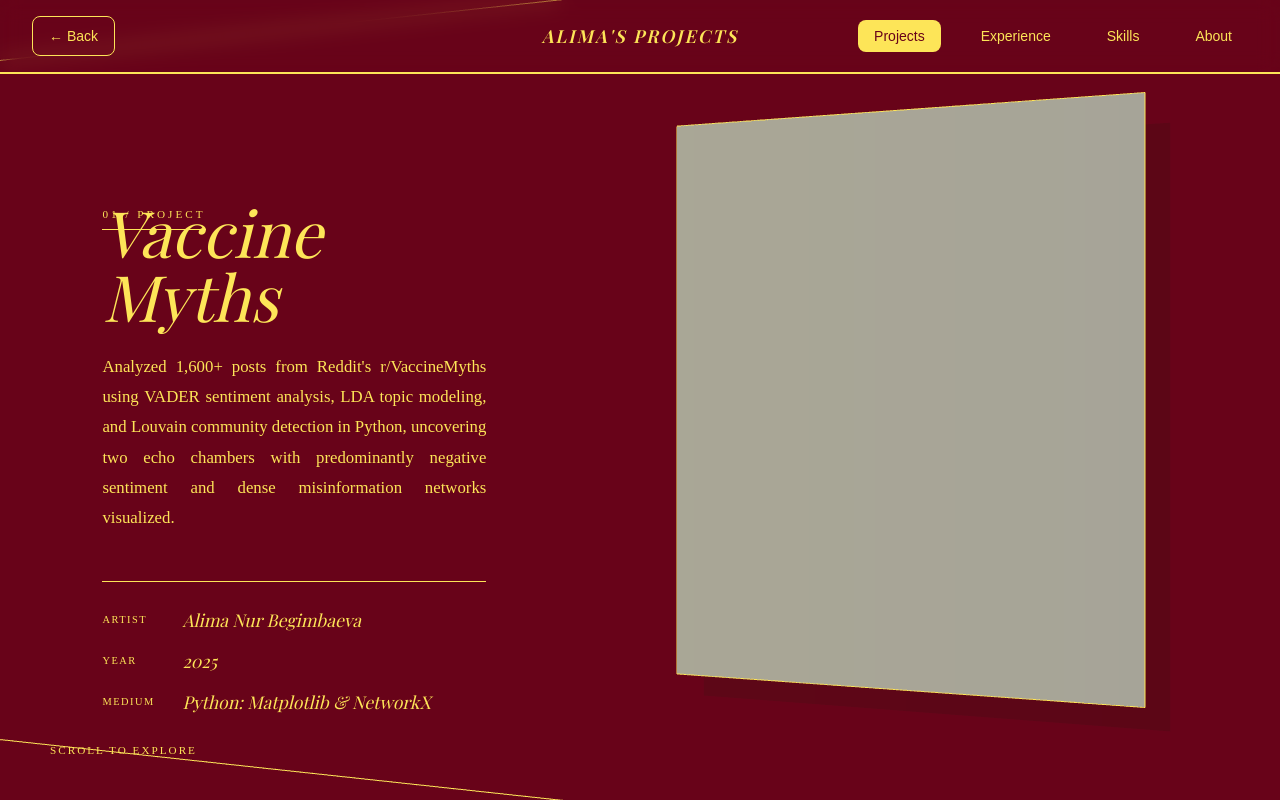
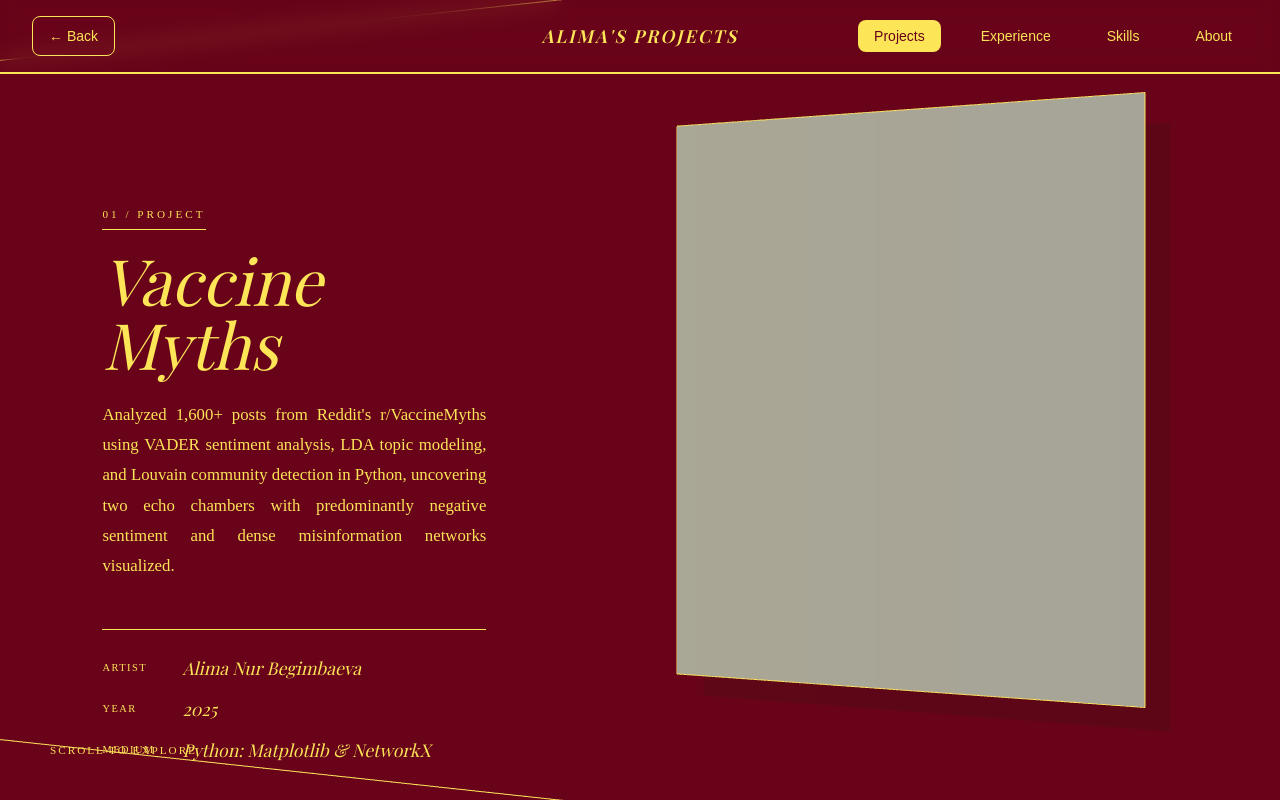
Before and after one commit to alimanbg/portfolio, a plain HTML site: page projects/projects.html in a window 1280 px wide. Drawn offline with nearby package versions, Linux system fonts and the light colour scheme; animation ran at ten frames a second; a web font is replaced by a local one.

Commit message:
finetuning the margins and spacing

```diff
--- a/projects/projects.css
+++ b/projects/projects.css
@@ -81,7 +81,7 @@ h1 {
   text-transform: uppercase;
   letter-spacing: 3px;
   color: #fde558;
-  margin-bottom: 1.5rem;
+  margin-bottom: 6rem;
   display: inline-block;
   border-bottom: 1px solid #fde558;
   padding-bottom: 5px;
--- a/projects/projects.html
+++ b/projects/projects.html
@@ -18,13 +18,16 @@
       .catalogue-link:hover {
         color: #d4af37;
       }
-      /* Remove full area clicking */
+      /* Ensure no visual overlap */
       .slide-content {
         pointer-events: none;
       }
       .catalogue-link,
       .catalogue-number {
         pointer-events: auto;
+      }
+      h1 {
+        margin-top: 3rem;
       }
     </style>
   </head>
@@ -158,17 +161,6 @@
 
     <div class="scroll-hint">Scroll to explore</div>
 
-    <footer class="unified-footer">
-      <div class="footer-content">
-        <p>&copy; 2024 Alima Nur Begimbaeva. All rights reserved.</p>
-        <ul class="footer-links">
-          <li><a href="#" class="footer-link">LinkedIn</a></li>
-          <li><a href="#" class="footer-link">GitHub</a></li>
-          <li><a href="#" class="footer-link">Email</a></li>
-        </ul>
-      </div>
-    </footer>
-
     <script src="https://cdnjs.cloudflare.com/ajax/libs/three.js/r128/three.min.js"></script>
     <script src="./projects.js"></script>
   </body>
```
Also changed, not shown: personal/personal.html (+0 -3 lines), 1 other file.
